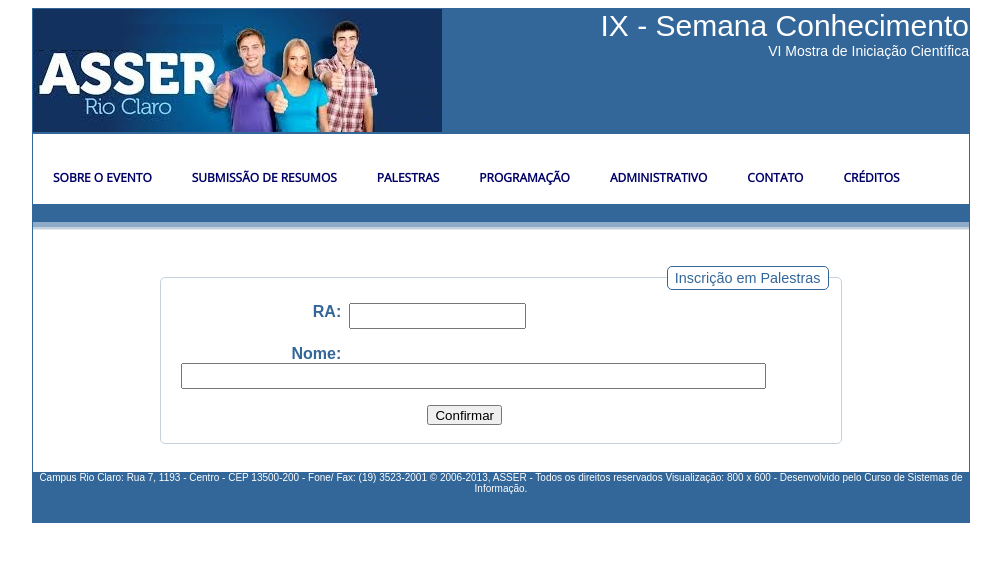
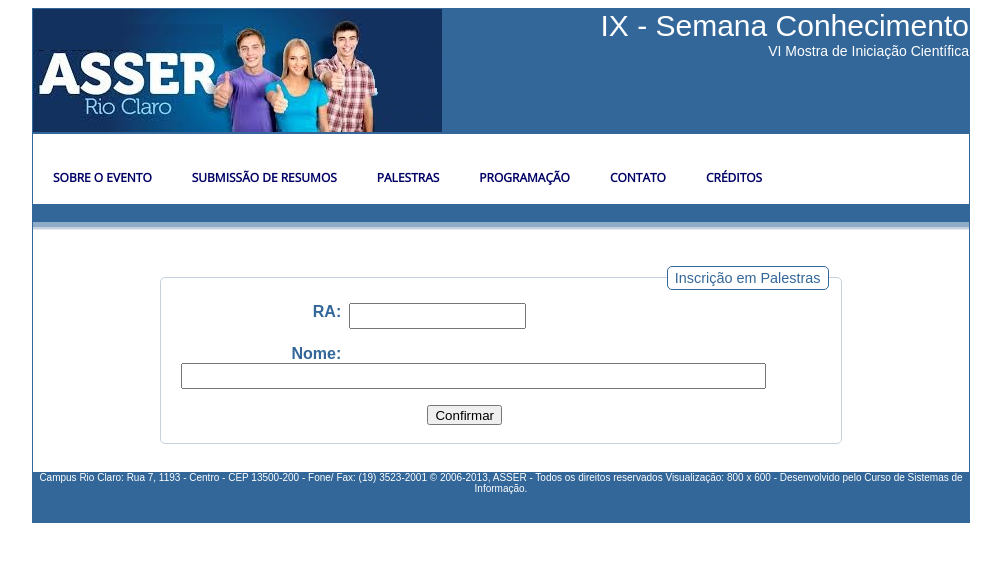
Before and after one commit to aceiro/eventosasser, a PHP site: page /palestra in a window 1280 px wide. Shown: the top 562 px of the page, without its empty margins (139-1140 px from the left). Run offline with PHP 8.4, Linux system fonts and the light colour scheme; some libraries are stand-ins or nearby versions.

Commit message:
Atualização do index palestra

```diff
--- a/palestra/index.php
+++ b/palestra/index.php
@@ -37,7 +37,6 @@
                    <li><a href='../submissao.html'>Submissão de Resumos</a></li>
                    <li><a href='#' class='active'>Palestras</a></li>
                    <li><a href='../programa.html'>Programação</a></li>
-                   <li><a href='../adm'>Administrativo</a></li>
                    <li><a href='../contato'>Contato</a></li>
                    <li><a href='../creditos.html'>Créditos</a></li>
                 </ul>
```
